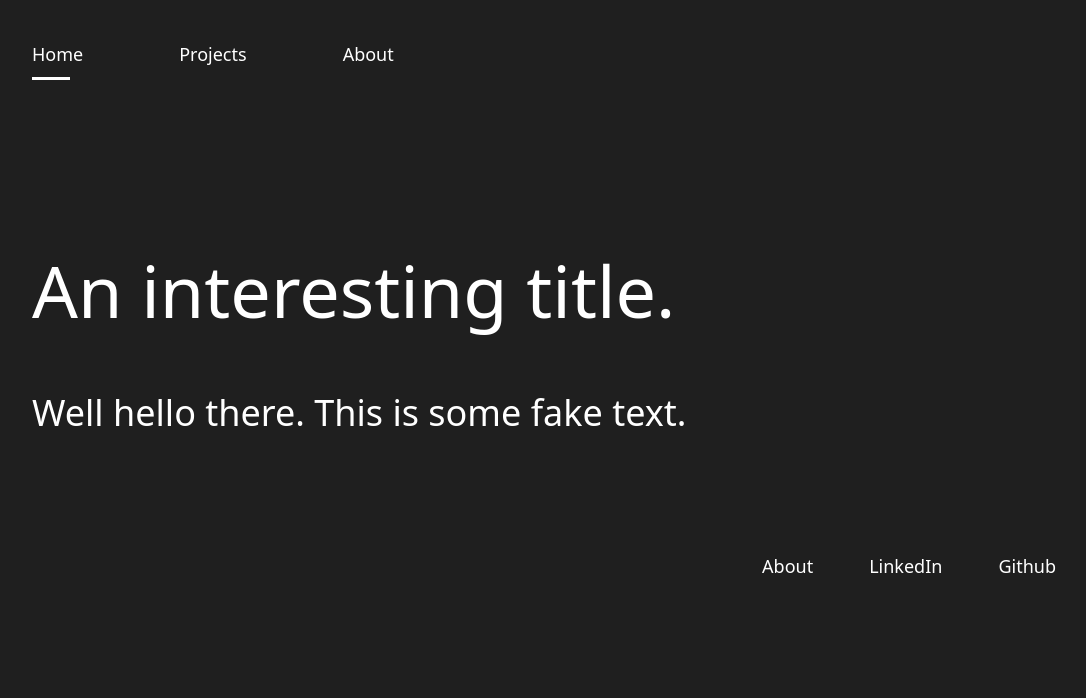
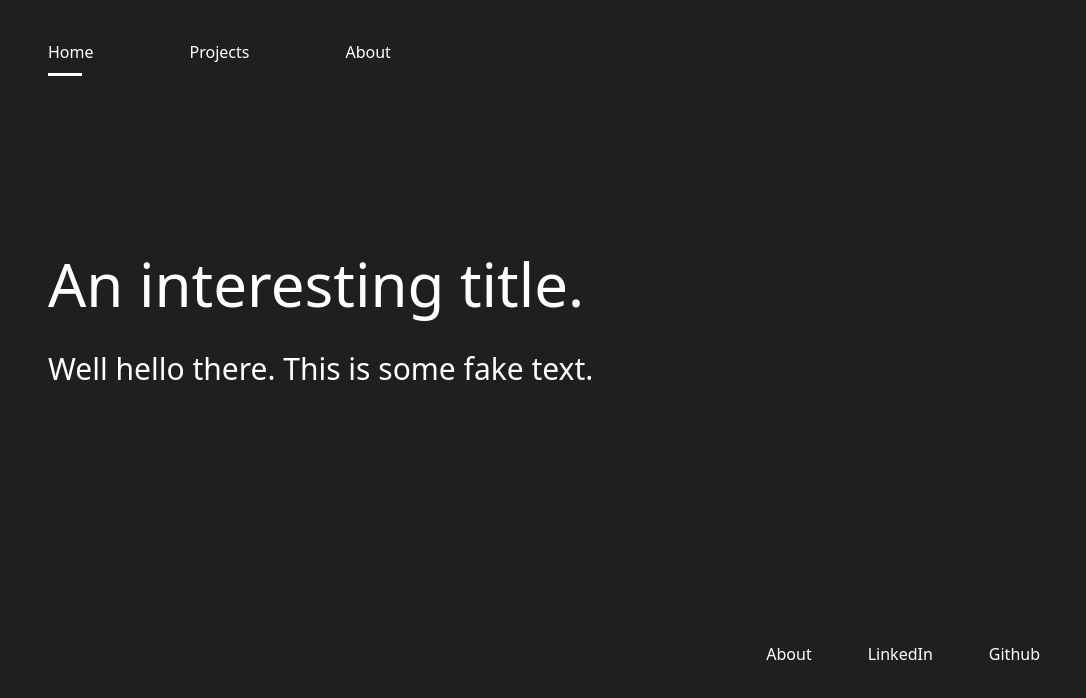
Before and after one commit to isaac-gros/portfolio-client, a Vue app: page / in a window 1280 px wide. Shown: the top 698 px of the page, without its empty margins (96-1182 px from the left). Built offline with nearby package versions, Linux system fonts and the light colour scheme.

Commit message:
[FEAT] Created scrolling text component

```diff
--- a/src/assets/styles/tailwind.css
+++ b/src/assets/styles/tailwind.css
@@ -4,6 +4,7 @@
 
 body {
     background-color: #1F1F1F;
+    overflow-x: hidden;
 }
 
 /* Typo */
@@ -12,7 +13,7 @@ h1, h2, h3, p, a {
 }
 
 .title {
-    @apply text-5xl md:text-7xl;
+    @apply text-4xl md:text-6xl;
 }
 
 
@@ -26,7 +27,7 @@ h1, h2, h3, p, a {
 }
 
 .link-hover {
-    @apply relative inline-block py-3 text-lg;
+    @apply relative inline-block py-3 text-base;
 }
 
 .link-hover::after {
@@ -62,11 +63,45 @@ h1, h2, h3, p, a {
 }
 
 .home-article {
-    @apply flex-col justify-between text-4xl text-white pt-6 pb-10;
+    @apply flex-col justify-between text-xl md:text-3xl text-white pt-6 pb-10;
     max-width: 80%;
+    min-height: 50vh;
 }
 
 .home-article p {
-    @apply py-8 my-7;
+    @apply py-8 mb-7;
     line-height: 150%;
 }
+
+
+/* Scrolling text */
+.scrolling-text-cache {
+    @apply relative;
+}
+
+.scrolling-text-cache::before,
+.scrolling-text-cache::after {
+    @apply absolute top-0 bottom-0 w-full;
+    content: '';
+    background-color: #1F1F1F;
+    z-index: 1;
+}
+
+.scrolling-text-cache::before {
+    left: 100%;
+    transform: translateX(50%);
+}
+
+.scrolling-text-cache::after {
+    right: 100%;
+    transform: translateX(-50%);
+}
+
+.scrolling-text {
+    @apply text-white uppercase mr-5 opacity-30;
+    font-weight: 900;
+}
+
+.scrolling-text.highlight {
+    @apply opacity-100;
+}
--- /dev/null
+++ b/src/components/ScrollingText.vue
@@ -0,0 +1,29 @@
+<template>
+  <div class="container m-auto scrolling-text-cache">
+    <div class="scrolling-text-container flex">
+      <span
+        v-for="number in parseInt(repeat)"
+        :key="number"
+        class="scrolling-text text-3xl md:text-5xl"
+        :class="highlightText(number) ? 'highlight' : ''"
+      >
+			{{ word }}
+      </span>
+    </div>
+  </div>
+</template>
+
+<script>
+export default {
+  name: "ScrollingText",
+  props: {
+    word: String,
+    repeat: String
+  },
+  methods: {
+    highlightText(number) {
+      return (number == Math.round(this.repeat / 2))
+    }
+  }
+};
+</script>
--- a/tailwind.config.js
+++ b/tailwind.config.js
@@ -174,7 +174,11 @@ module.exports = {
       150: '1.5',
       200: '2',
     },
-    container: {},
+    container: {
+      padding: {
+        DEFAULT: '1rem'
+      },
+    },
     content: {
       none: 'none',
     },
```
